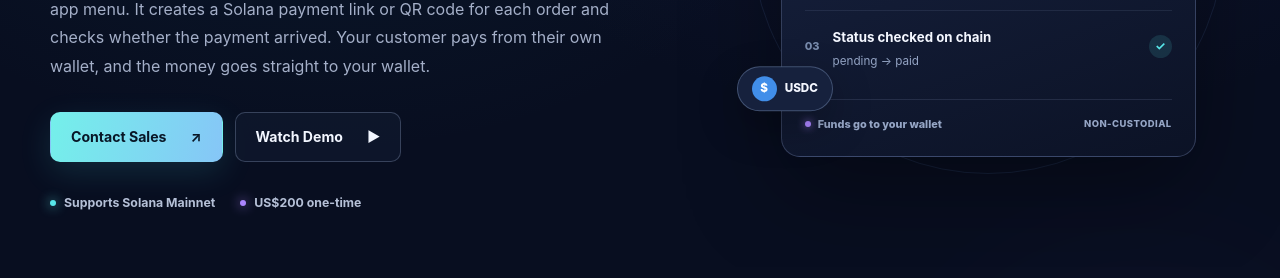
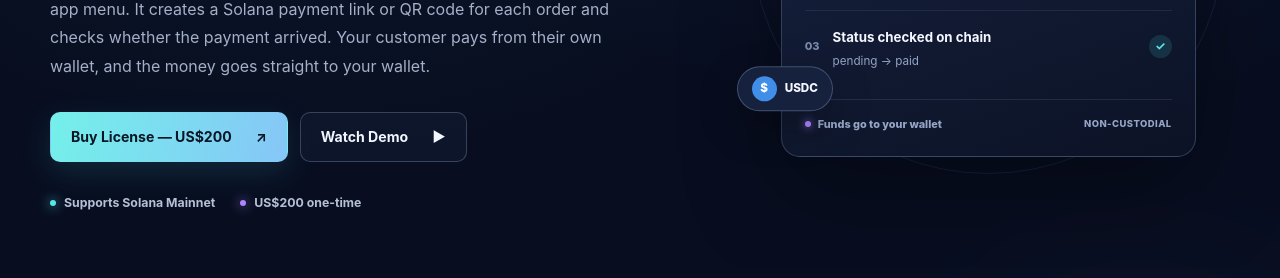
Before and after one commit to asroryandesfar-art/zeroclaw-website, a plain HTML site: page index.html in a window 1280 px wide. Shown: the part 522-800 px from the top of the page. Drawn offline with Linux system fonts and the light colour scheme.

Commit message:
Label the three public buttons: Download for Ubuntu, Buy License — US$200, View Open-Source Core
Co-Authored-By: Claude Opus 5.5 <noreply@anthropic.com>

```diff
--- a/index.html
+++ b/index.html
@@ -54,7 +54,7 @@
           <p class="eyebrow"><span class="eyebrow-line"></span> Solana payments for Ubuntu</p>
           <h1 id="hero-title">Accept <span class="gradient-text">SOL and USDC</span> payments in your app</h1>
           <p class="hero-description">ZeroClaw Solana Pay is a terminal app for Ubuntu that opens from your app menu. It creates a Solana payment link or QR code for each order and checks whether the payment arrived. Your customer pays from their own wallet, and the money goes straight to your wallet.</p>
-          <div class="hero-actions"><a class="button button-primary" href="#contact" data-sales>Contact Sales <span aria-hidden="true">↗</span></a><a class="button button-outline" href="#demo">Watch Demo <span aria-hidden="true">▶</span></a></div>
+          <div class="hero-actions"><a class="button button-primary" href="#contact" data-sales>Buy License — US$200 <span aria-hidden="true">↗</span></a><a class="button button-outline" href="#demo">Watch Demo <span aria-hidden="true">▶</span></a></div>
           <div class="hero-proof"><span><i class="proof-dot" aria-hidden="true"></i> Supports Solana Mainnet</span><span><i class="proof-dot proof-dot-violet" aria-hidden="true"></i> US$200 one-time</span></div>
         </div>
         <div class="hero-visual reveal" aria-label="Example: one order from payment request to status check">
@@ -120,19 +120,19 @@
             <li><span class="step-number">03</span><div><h3>Activate</h3><p>Paste the access token from your purchase message and press Enter.</p></div><span class="step-glyph" aria-hidden="true">↗</span></li>
             <li><span class="step-number">04</span><div><h3>Try it on Devnet</h3><p>Open How to Use and choose Create your first Devnet invoice.</p></div><span class="step-glyph" aria-hidden="true">↗</span></li>
           </ol></div>
-        <div class="pricing-card reveal"><div class="pricing-header"><span>ZEROCLAW SOLANA PAY</span><span class="pricing-chip">v0.1.0</span></div><p class="pricing-subtitle">Ubuntu installer (.deb)</p><ul class="pricing-features"><li><span>✓</span> Ubuntu 22.04 or newer, 64-bit (amd64)</li><li><span>✓</span> Tested on Ubuntu 26.04</li><li><span>✓</span> Opens from the app menu, no npm needed</li><li><span>✓</span> Needs an access token to activate</li></ul><a class="button button-primary checkout-button" href="./downloads/zeroclaw-solana-pay_0.1.0_amd64.deb" download data-download>Download ZeroClaw <span aria-hidden="true">↓</span></a><p class="checkout-caption">zeroclaw-solana-pay_0.1.0_amd64.deb · 15 KB<br>SHA-256 <code class="sha">d9085214a44ec3b1a280c824f26179b99850fc7f0bd684398539796817fb7414</code></p></div>
+        <div class="pricing-card reveal"><div class="pricing-header"><span>ZEROCLAW SOLANA PAY</span><span class="pricing-chip">v0.1.0</span></div><p class="pricing-subtitle">Ubuntu installer (.deb)</p><ul class="pricing-features"><li><span>✓</span> Ubuntu 22.04 or newer, 64-bit (amd64)</li><li><span>✓</span> Tested on Ubuntu 26.04</li><li><span>✓</span> Opens from the app menu, no npm needed</li><li><span>✓</span> Needs an access token to activate</li></ul><a class="button button-primary checkout-button" href="./downloads/zeroclaw-solana-pay_0.1.0_amd64.deb" download data-download>Download for Ubuntu <span aria-hidden="true">↓</span></a><p class="checkout-caption">zeroclaw-solana-pay_0.1.0_amd64.deb · 15 KB<br>SHA-256 <code class="sha">d9085214a44ec3b1a280c824f26179b99850fc7f0bd684398539796817fb7414</code></p></div>
       </div>
     </section>
 
     <section class="section license-section" id="pricing" aria-labelledby="pricing-title">
       <div class="container license-grid"><div class="license-copy reveal"><p class="section-kicker">PRICING AND HOW TO BUY</p><h2 id="pricing-title">One price.<br><span>No subscription.</span></h2><p>Orders are processed manually. Contact Sales to buy. After your payment is confirmed, you receive <strong>one access token</strong> for your order on WhatsApp.</p><p><a href="#download">Download ZeroClaw for Ubuntu</a>, open it and paste the token to activate.</p><div class="license-disclosure"><span aria-hidden="true">ⓘ</span><p>Supports Solana Mainnet. The payment workflow was tested on Solana Devnet. Run a small test payment before you take live orders.</p></div></div>
-        <div class="pricing-card reveal"><div class="pricing-header"><span>ZEROCLAW SOLANA PAY</span><span class="pricing-chip">ONE-TIME</span></div><p class="price">US$200 <small>one-time</small></p><p class="pricing-subtitle">Commercial license for one buyer</p><ul class="pricing-features"><li><span>✓</span> Official Ubuntu app, ready to install</li><li><span>✓</span> One access token per order</li><li><span>✓</span> Step-by-step guide inside the app</li><li><span>✓</span> Updates for 12 months</li><li><span>✓</span> Technical support for 90 days</li><li><span>✓</span> Keeps working after updates end</li></ul><a class="button button-primary checkout-button" href="#contact" data-sales>Contact Sales <span aria-hidden="true">↗</span></a><p class="checkout-caption">No payment is taken on this website.</p></div>
+        <div class="pricing-card reveal"><div class="pricing-header"><span>ZEROCLAW SOLANA PAY</span><span class="pricing-chip">ONE-TIME</span></div><p class="price">US$200 <small>one-time</small></p><p class="pricing-subtitle">Commercial license for one buyer</p><ul class="pricing-features"><li><span>✓</span> Official Ubuntu app, ready to install</li><li><span>✓</span> One access token per order</li><li><span>✓</span> Step-by-step guide inside the app</li><li><span>✓</span> Updates for 12 months</li><li><span>✓</span> Technical support for 90 days</li><li><span>✓</span> Keeps working after updates end</li></ul><a class="button button-primary checkout-button" href="#contact" data-sales>Buy License — US$200 <span aria-hidden="true">↗</span></a><p class="checkout-caption">No payment is taken on this website.</p></div>
       </div>
     </section>
 
     <section class="section license-section" id="open-source" aria-labelledby="open-source-title">
       <div class="container license-grid"><div class="license-copy reveal"><p class="section-kicker">OPEN-SOURCE CORE</p><h2 id="open-source-title">The code is open.<br><span>Free, no token.</span></h2><p>The payment engine behind ZeroClaw is open source. Build it yourself to create Solana Pay links and QR codes and check payments from the command line. No account, token or license is needed.</p><p>The official Ubuntu app is the ready-to-install edition with a menu icon, guided activation and an in-app guide.</p></div>
-        <div class="pricing-card reveal"><div class="pricing-header"><span>ZEROCLAW SOLANA PAY CORE</span><span class="pricing-chip">FREE</span></div><p class="pricing-subtitle">Source code for developers</p><ul class="pricing-features"><li><span>✓</span> MIT or Apache-2.0</li><li><span>✓</span> Rust command-line tool</li><li><span>✓</span> SOL and USDC, Devnet by default</li><li><span>✓</span> No token or license key</li></ul><a class="button button-outline checkout-button" href="https://github.com/asroryandesfar-art/zeroclaw-solana-pay-core" target="_blank" rel="noopener noreferrer" data-core-link>View the code on GitHub <span aria-hidden="true">↗</span></a><p class="checkout-caption">No support or updates guarantee for the free core.</p></div>
+        <div class="pricing-card reveal"><div class="pricing-header"><span>ZEROCLAW SOLANA PAY CORE</span><span class="pricing-chip">FREE</span></div><p class="pricing-subtitle">Source code for developers</p><ul class="pricing-features"><li><span>✓</span> MIT or Apache-2.0</li><li><span>✓</span> Rust command-line tool</li><li><span>✓</span> SOL and USDC, Devnet by default</li><li><span>✓</span> No token or license key</li></ul><a class="button button-outline checkout-button" href="https://github.com/asroryandesfar-art/zeroclaw-solana-pay-core" target="_blank" rel="noopener noreferrer" data-core-link>View Open-Source Core <span aria-hidden="true">↗</span></a><p class="checkout-caption">No support or updates guarantee for the free core.</p></div>
       </div>
     </section>
 
@@ -145,7 +145,7 @@
       <details><summary>Does the license expire?<span aria-hidden="true">+</span></summary><p>No. The version you receive keeps working. Updates are included for 12 months and technical support for 90 days.</p></details>
     </div></div></section>
 
-    <section class="contact-section" id="contact" aria-labelledby="contact-title"><div class="container contact-card reveal"><div><p class="section-kicker">CONTACT SALES</p><h2 id="contact-title">Buy a US$200<br><span>license.</span></h2><p data-sales-note>Our sales contact is being set up and will appear here before orders open. No payment is taken on this website.</p></div><a class="button button-light" href="#contact" data-sales data-sales-primary hidden>Contact Sales <span aria-hidden="true">↗</span></a></div></section>
+    <section class="contact-section" id="contact" aria-labelledby="contact-title"><div class="container contact-card reveal"><div><p class="section-kicker">CONTACT SALES</p><h2 id="contact-title">Buy a US$200<br><span>license.</span></h2><p data-sales-note>Our sales contact is being set up and will appear here before orders open. No payment is taken on this website.</p></div><a class="button button-light" href="#contact" data-sales data-sales-primary hidden>Buy License — US$200 <span aria-hidden="true">↗</span></a></div></section>
   </main>
 
   <footer class="site-footer"><div class="container footer-main"><a class="brand" href="#top" aria-label="ZeroClaw Solana Pay, back to top"><span class="brand-mark" aria-hidden="true"><svg viewBox="0 0 36 36" fill="none"><path d="M8 10h20L8 26h20" stroke="currentColor" stroke-width="3.4" stroke-linecap="round" stroke-linejoin="round"/><circle cx="28" cy="10" r="2.1" fill="currentColor"/></svg></span><span class="brand-name">ZeroClaw <span>Solana Pay</span></span></a><p>Accept SOL and USDC payments in your app.</p><div class="footer-links"><a href="#demo">Demo</a><a href="#how-it-works">How it works</a><a href="#download">Download</a><a href="#pricing">Pricing</a><a href="#open-source">Open source</a><a href="#faq">FAQ</a><a href="https://github.com/asroryandesfar-art" target="_blank" rel="noopener noreferrer">GitHub ↗</a></div></div><div class="container footer-bottom"><span>© <span id="year">2026</span> ZeroClaw Solana Pay</span><span>Independent Solana Pay tool. Not affiliated with ZeroClaw Labs.</span></div></footer>
```
